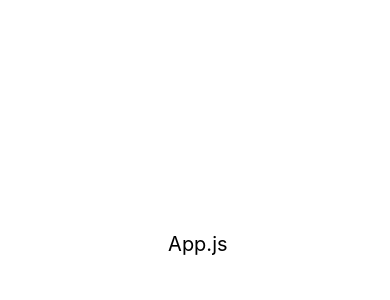
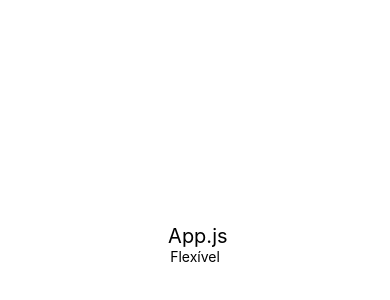
Before and after one commit to gabrielaalvescosta/react-native-studies, a React Native app in the folder exercicios/: screen / in a window 390 px wide. Shown: the part 178-478 px from the top of the page. Built offline with nearby package versions, Linux system fonts and the light colour scheme.

Commit message:
Componente funcional com props

```diff
--- a/exercicios/src/App.js
+++ b/exercicios/src/App.js
@@ -1,14 +1,15 @@
 import React, {Component} from 'react';
 import { SafeAreaView, Text, StyleSheet } from 'react-native';
+import Simples from './componentes/Simples';
 
 
 export default class App extends React.Component {
 
-    // console.warn("Console.warn para debug");
     render() {
     return (
             <SafeAreaView style={styles.App}>
             <Text style={styles.t20}> App.js</Text>
+            <Simples texto="Flexível"/>
             </SafeAreaView>)
     }
 
--- /dev/null
+++ b/exercicios/src/componentes/Simples.js
@@ -0,0 +1,8 @@
+import React from 'react';
+import { Text } from 'react-native';
+
+export default props => {
+    return (
+        <Text>{props.texto}</Text>
+    );
+}
```
